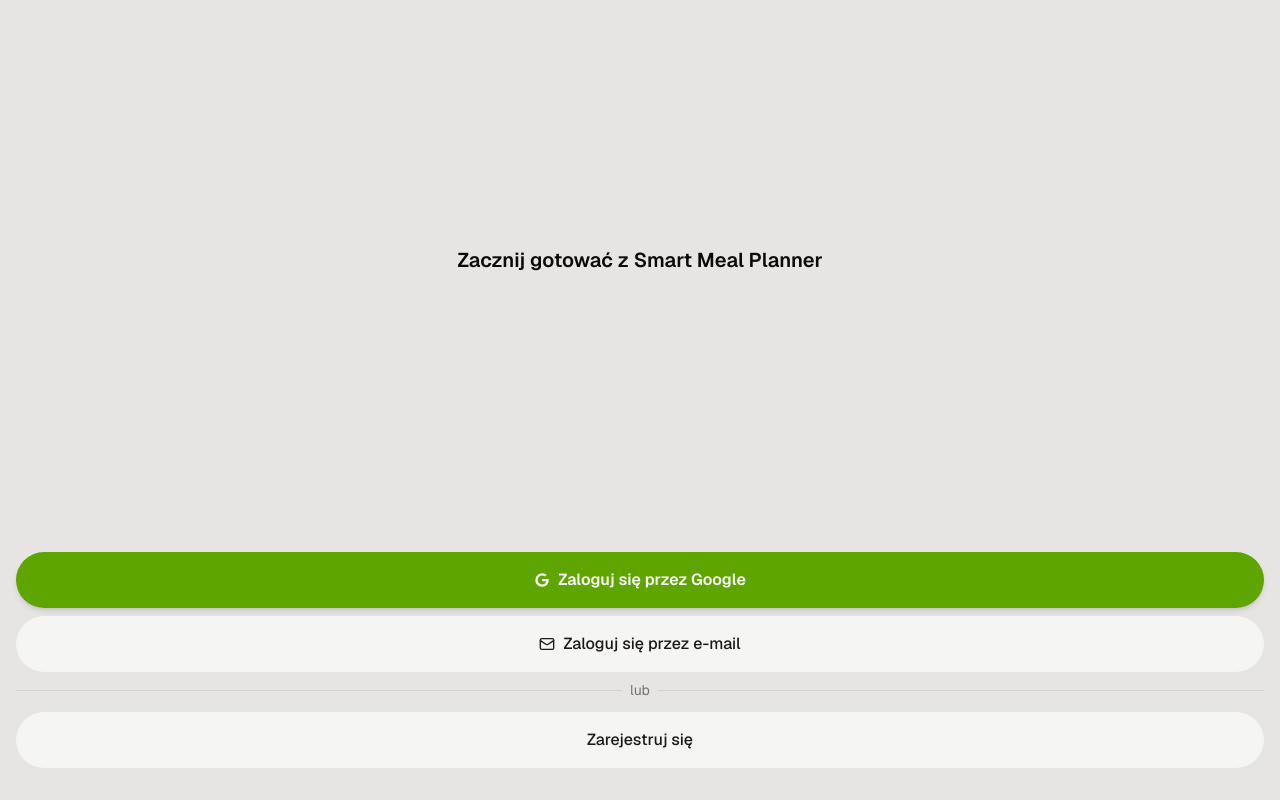
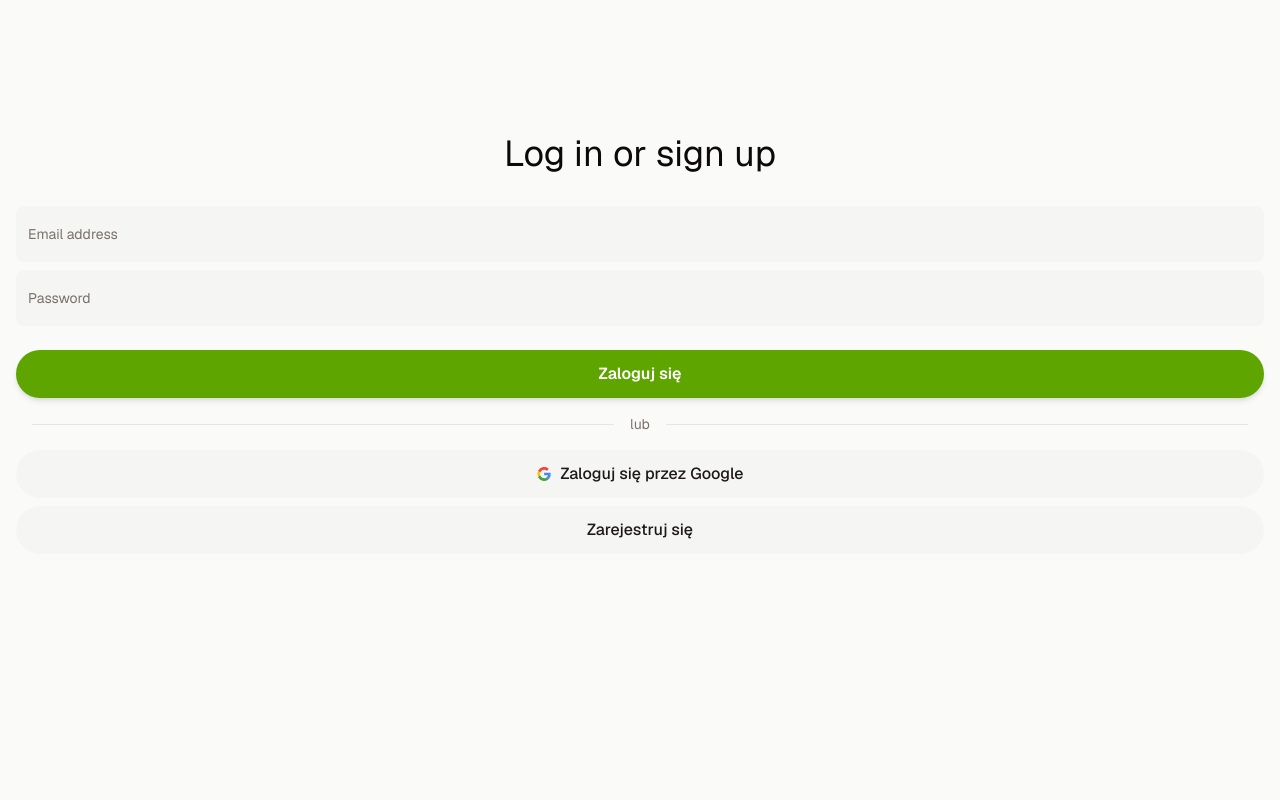
Before and after one commit to KrystianKurlej/smart-meal-planner, a Next.js app: page / in a window 1280 px wide. Built offline with nearby package versions, Linux system fonts and the light colour scheme; no server answers.

Commit message:
Zaktualizuj stronę rejestracji, aby poprawić obsługę błędów i dostosować komponenty; zmień wysokość przycisków w interfejsie użytkownika oraz zaktualizuj ikonę Google.

```diff
--- a/app/auth/register/page.tsx
+++ b/app/auth/register/page.tsx
@@ -9,22 +9,22 @@
 import { ArrowLeft } from "lucide-react";
 
 export default function RegisterPage() {
-    const [email, setEmail] = React.useState("");
-    const [password, setPassword] = React.useState("");
-    const [confirmPassword, setConfirmPassword] = React.useState("");
-    const [error, setError] = React.useState(false);
+    const [email, setEmail] = React.useState<string>("");
+    const [password, setPassword] = React.useState<string>("");
+    const [confirmPassword, setConfirmPassword] = React.useState<string>("");
+    const [error, setError] = React.useState<string>("");
 
     const handleEmailChange = (e: React.ChangeEvent<HTMLInputElement>) => {
         setEmail(e.target.value);
     }
 
     const handlePasswordChange = (e: React.ChangeEvent<HTMLInputElement>) => {
-        setError(false);
+        setError("");
         setPassword(e.target.value);
     }
 
     const handleConfirmPasswordChange = (e: React.ChangeEvent<HTMLInputElement>) => {
-        setError(false);
+        setError("");
         setConfirmPassword(e.target.value);
     }
 
@@ -32,22 +32,25 @@
         e.preventDefault();
 
         if (password !== confirmPassword) {
-            setError(true);
+            setError("Passwords do not match.");
             return;
         }
 
         try {
             const userCredential = await createUserWithEmailAndPassword(auth, email, password);
-            console.log("User registered:", userCredential.user);
-            setEmail("");
-            setPassword("");
+            if (userCredential.user) {
+                setEmail("");
+                setPassword("");
+            } else {
+                setError("Failed to register. Please try again.");
+            }
         } catch (error) {
-            console.error("Error registering user:", error);
+            setError("Error: " + (error as Error).message);
         }
     };
 
     return (
-        <div className="flex flex-col h-screen relative bg-stone-50 p-4">
+        <main className="flex flex-col h-screen relative bg-stone-50 p-4">
             <Button asChild variant="secondary" size="icon">
                 <Link href="/">
                     <ArrowLeft />
@@ -75,7 +78,7 @@
                         placeholder="Password"
                         value={password}
                         onChange={handlePasswordChange}
-                        aria-invalid={error}
+                        aria-invalid={error ? "true" : "false"}
                         required
                     />
                     <Input
@@ -84,12 +87,12 @@
                         placeholder="Confirm Password"
                         value={confirmPassword}
                         onChange={handleConfirmPasswordChange}
-                        aria-invalid={error}
+                        aria-invalid={error ? "true" : "false"}
                         required
                     />
                     {error && (
                         <p className="mx-2 text-sm text-destructive">
-                            Passwords do not match.
+                            {error}
                         </p>
                     )}
                     <small className="block text-sm text-stone-500 m-2">
@@ -105,6 +108,6 @@
                     </Link>
                 </Button>
             </form>
-        </div>
+        </main>
     )
 }
--- a/app/page.tsx
+++ b/app/page.tsx
@@ -1,38 +1,88 @@
-import { FlowbiteGoogleSolid } from "@/components/icons/google";
+'use client';
+
+import React from "react";
+import { MaterialIconThemeGoogle } from "@/components/icons/google";
 import { Button } from "@/components/ui/button";
-import { Mail } from "lucide-react";
+import { Input } from "@/components/ui/input";
 import Link from "next/link";
+import { signInWithEmailAndPassword } from "firebase/auth";
+import { auth } from "@/lib/firebase";
 
 export default function LoginPage() {
+    const [email, setEmail] = React.useState<string>("");
+    const [password, setPassword] = React.useState<string>("");
+    const [error, setError] = React.useState<string>("");
+
+    const handleEmailChange = (e: React.ChangeEvent<HTMLInputElement>) => {
+        setEmail(e.target.value);
+    }
+
+    const handlePasswordChange = (e: React.ChangeEvent<HTMLInputElement>) => {
+        setError("");
+        setPassword(e.target.value);
+    }
+
+    const handleLogin = async (e: React.FormEvent<HTMLFormElement>) => {
+        e.preventDefault();
+
+        try {
+            const userCredential = await signInWithEmailAndPassword(auth, email, password);
+            if (userCredential.user) {
+                setEmail("");
+                setPassword("");
+            } else {
+                setError("Failed to log in. Please try again.");
+            }
+        } catch (error) {
+            setError("Error: " + (error as Error).message);
+        }
+    };
+
     return (
-        <div className="flex flex-col h-screen relative bg-stone-200">
-            <header className="flex-1 text-center flex flex-col justify-center items-center px-4">
-                <h1 className="text-xl font-semibold">
-                    Zacznij gotować z Smart Meal Planner
+        <main className="flex flex-col justify-center h-screen relative bg-stone-50 p-4 pb-32">
+            <h1 className="text-4xl mb-8 text-center">
+                Log in or sign up
             </h1>
-            </header>
-            <main className="px-4 py-8">
-                <Button size="lg" className="w-full">
-                    <FlowbiteGoogleSolid />
+            <form onSubmit={handleLogin}>
+                <Input
+                    className="w-full h-14 mb-2"
+                    type="email"
+                    placeholder="Email address"
+                    value={email}
+                    onChange={handleEmailChange}
+                    required
+                />
+                <Input
+                    className="w-full h-14 mb-2"
+                    type="password"
+                    placeholder="Password"
+                    value={password}
+                    onChange={handlePasswordChange}
+                    required
+                />
+                {error && (
+                    <p className="mx-2 text-sm text-destructive">
+                        {error}
+                    </p>
+                )}
+                <Button type="submit" className="w-full mt-4">
+                    Zaloguj się
+                </Button>
+            </form>
+            <div className="flex items-center my-4 px-4">
+                <hr className="flex-grow border-stone-200" />
+                <span className="mx-4 text-sm text-stone-500">lub</span>
+                <hr className="flex-grow border-stone-200" />
+            </div>
+            <Button size="default" variant="secondary" className="w-full">
+                <MaterialIconThemeGoogle />
                 Zaloguj się przez Google
             </Button>
-                <Button size="lg" className="w-full mt-2" variant="secondary" asChild>
-                    <Link href="/login" title="Zaloguj się przez e-mail">
-                        <Mail />
-                        Zaloguj się przez e-mail
-                    </Link>
-                </Button>
-                <div className="flex items-center my-2">
-                    <hr className="flex-grow border-stone-300" />
-                    <span className="mx-2 text-sm text-stone-500">lub</span>
-                    <hr className="flex-grow border-stone-300" />
-                </div>
-                <Button size="lg" variant="secondary" className="w-full mt-1" asChild>
+            <Button size="default" variant="secondary" className="w-full mt-2" asChild>
                 <Link href="/auth/register" title="Zarejestruj się">
                     Zarejestruj się
                 </Link>
             </Button>
         </main>
-        </div>
     )
 }
--- a/components/icons/google.tsx
+++ b/components/icons/google.tsx
@@ -1,7 +1,7 @@
 import { SVGProps } from 'react';
 
-export function FlowbiteGoogleSolid(props: SVGProps<SVGSVGElement>) {
+export function MaterialIconThemeGoogle(props: SVGProps<SVGSVGElement>) {
   return (
-    <svg xmlns="http://www.w3.org/2000/svg" width="1em" height="1em" viewBox="0 0 24 24" {...props}>{/* Icon from Flowbite Icons by Themesberg - https://github.com/themesberg/flowbite-icons/blob/main/LICENSE */}<path fill="currentColor" fillRule="evenodd" d="M12.037 21.998a10.3 10.3 0 0 1-7.168-3.049a9.9 9.9 0 0 1-2.868-7.118a9.95 9.95 0 0 1 3.064-6.949A10.37 10.37 0 0 1 12.212 2h.176a9.94 9.94 0 0 1 6.614 2.564L16.457 6.88a6.2 6.2 0 0 0-4.131-1.566a6.9 6.9 0 0 0-4.794 1.913a6.62 6.62 0 0 0-2.045 4.657a6.6 6.6 0 0 0 1.882 4.723a6.9 6.9 0 0 0 4.725 2.07h.143c1.41.072 2.8-.354 3.917-1.2a5.77 5.77 0 0 0 2.172-3.41l.043-.117H12.22v-3.41h9.678q.113.927.1 1.859c-.099 5.741-4.017 9.6-9.746 9.6l-.215-.002Z" clipRule="evenodd" /></svg>
+    <svg xmlns="http://www.w3.org/2000/svg" width="1em" height="1em" viewBox="0 0 16 16" {...props}>{/* Icon from Material Icon Theme by Material Extensions - https://github.com/material-extensions/vscode-material-icon-theme/blob/main/LICENSE */}<g fill="none" fillRule="evenodd" clipRule="evenodd"><path fill="#F44336" d="M7.209 1.061c.725-.081 1.154-.081 1.933 0a6.57 6.57 0 0 1 3.65 1.82a100 100 0 0 0-1.986 1.93q-1.876-1.59-4.188-.734q-1.696.78-2.362 2.528a78 78 0 0 1-2.148-1.658a.26.26 0 0 0-.16-.027q1.683-3.245 5.26-3.86" opacity=".987" /><path fill="#FFC107" d="M1.946 4.92q.085-.013.161.027a78 78 0 0 0 2.148 1.658A7.6 7.6 0 0 0 4.04 7.99q.037.678.215 1.331L2 11.116Q.527 8.038 1.946 4.92" opacity=".997" /><path fill="#448AFF" d="M12.685 13.29a26 26 0 0 0-2.202-1.74q1.15-.812 1.396-2.228H8.122V6.713q3.25-.027 6.497.055q.616 3.345-1.423 6.032a7 7 0 0 1-.51.49" opacity=".999" /><path fill="#43A047" d="M4.255 9.322q1.23 3.057 4.51 2.854a3.94 3.94 0 0 0 1.718-.626q1.148.812 2.202 1.74a6.62 6.62 0 0 1-4.027 1.684a6.4 6.4 0 0 1-1.02 0Q3.82 14.524 2 11.116z" opacity=".993" /></g></svg>
   )
 }
--- a/components/ui/button.tsx
+++ b/components/ui/button.tsx
@@ -21,8 +21,8 @@
         link: "text-primary underline-offset-4 hover:underline",
       },
       size: {
-        default: "h-10 px-4 py-2 has-[>svg]:px-3",
-        sm: "h-8 gap-1.5 px-3 has-[>svg]:px-2.5",
+        default: "h-12 px-4 py-2 has-[>svg]:px-3",
+        sm: "h-10 gap-1.5 px-3 has-[>svg]:px-2.5",
         lg: "h-14 px-6 has-[>svg]:px-4",
         icon: "size-10",
         "icon-sm": "size-8",
```
Lines whose indentation alone changed are shown as unchanged.
